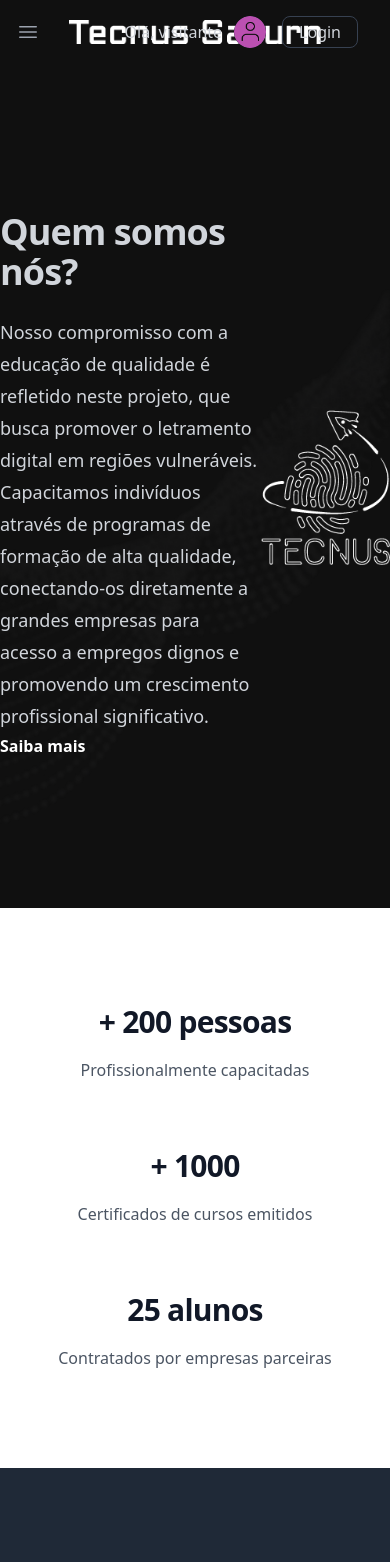
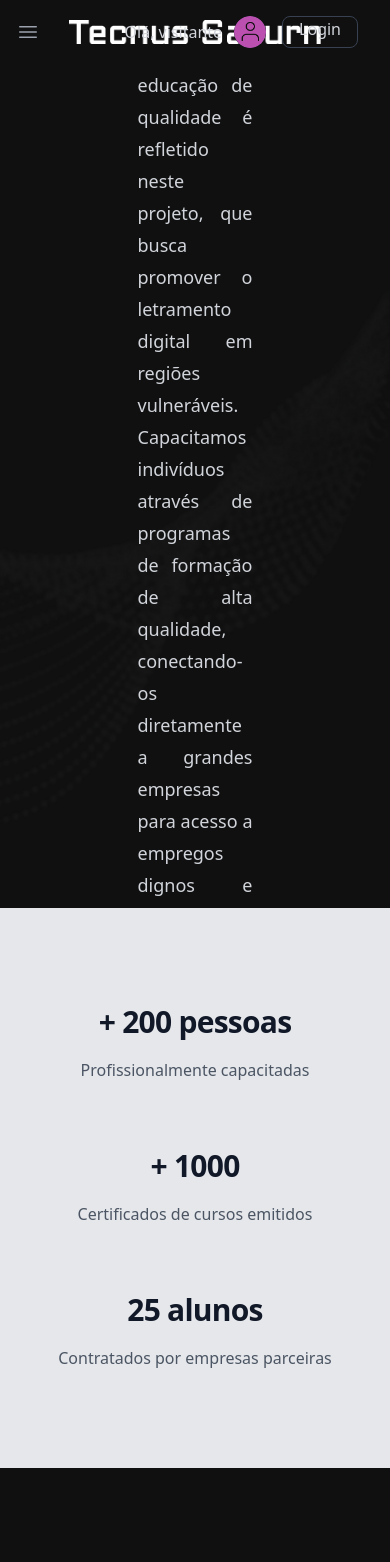
Before and after one commit to BrunoOno0410/site-aula, a React (Vite) app in the folder web/: page / in a window 390 px wide. Shown: the top 1562 px of the page. Built offline with nearby package versions, Linux system fonts and the light colour scheme; grey boxes are pictures that could not be loaded.

Commit message:
Login pages picture added

```diff
--- a/web/output.css
+++ b/web/output.css
@@ -642,6 +642,16 @@ video {
   margin-right: 1rem;
 }
 
+.mx-20 {
+  margin-left: 5rem;
+  margin-right: 5rem;
+}
+
+.mx-40 {
+  margin-left: 10rem;
+  margin-right: 10rem;
+}
+
 .ml-3 {
   margin-left: 0.75rem;
 }
@@ -672,6 +682,10 @@ video {
 
 .mt-5 {
   margin-top: 1.25rem;
+}
+
+.ml-10 {
+  margin-left: 2.5rem;
 }
 
 .block {
@@ -747,6 +761,18 @@ video {
   height: fit-content;
 }
 
+.h-32 {
+  height: 8rem;
+}
+
+.h-40 {
+  height: 10rem;
+}
+
+.h-48 {
+  height: 12rem;
+}
+
 .min-h-full {
   min-height: 100%;
 }
@@ -809,6 +835,14 @@ video {
 
 .basis-2\/3 {
   flex-basis: 66.666667%;
+}
+
+.basis-3\/5 {
+  flex-basis: 60%;
+}
+
+.basis-2\/5 {
+  flex-basis: 40%;
 }
 
 .origin-bottom-left {
@@ -865,6 +899,14 @@ video {
   flex-wrap: wrap;
 }
 
+.content-center {
+  align-content: center;
+}
+
+.items-start {
+  align-items: flex-start;
+}
+
 .items-center {
   align-items: center;
 }
@@ -875,6 +917,10 @@ video {
 
 .justify-between {
   justify-content: space-between;
+}
+
+.justify-items-center {
+  justify-items: center;
 }
 
 .gap-x-12 {
@@ -927,6 +973,14 @@ video {
   margin-bottom: calc(1.5rem * var(--tw-space-y-reverse));
 }
 
+.self-center {
+  align-self: center;
+}
+
+.justify-self-center {
+  justify-self: center;
+}
+
 .overflow-hidden {
   overflow: hidden;
 }
@@ -960,6 +1014,11 @@ video {
   border-color: rgb(55 65 81 / var(--tw-border-opacity));
 }
 
+.border-gray-300 {
+  --tw-border-opacity: 1;
+  border-color: rgb(209 213 219 / var(--tw-border-opacity));
+}
+
 .bg-gray-100 {
   --tw-bg-opacity: 1;
   background-color: rgb(243 244 246 / var(--tw-bg-opacity));
@@ -1008,6 +1067,21 @@ video {
 .bg-yellow-400 {
   --tw-bg-opacity: 1;
   background-color: rgb(250 204 21 / var(--tw-bg-opacity));
+}
+
+.bg-gray-300 {
+  --tw-bg-opacity: 1;
+  background-color: rgb(209 213 219 / var(--tw-bg-opacity));
+}
+
+.bg-gray-200 {
+  --tw-bg-opacity: 1;
+  background-color: rgb(229 231 235 / var(--tw-bg-opacity));
+}
+
+.bg-red-500 {
+  --tw-bg-opacity: 1;
+  background-color: rgb(239 68 68 / var(--tw-bg-opacity));
 }
 
 .bg-\[radial-gradient\(45rem_50rem_at_top\2c theme\(colors\.indigo\.100\)\2c black\)\] {
@@ -1116,6 +1190,14 @@ video {
   text-align: center;
 }
 
+.text-justify {
+  text-align: justify;
+}
+
+.align-middle {
+  vertical-align: middle;
+}
+
 .text-2xl {
   font-size: 1.5rem;
   line-height: 2rem;
@@ -1290,6 +1372,11 @@ video {
 .ring-indigo-50 {
   --tw-ring-opacity: 1;
   --tw-ring-color: rgb(238 242 255 / var(--tw-ring-opacity));
+}
+
+.ring-gray-900 {
+  --tw-ring-opacity: 1;
+  --tw-ring-color: rgb(17 24 39 / var(--tw-ring-opacity));
 }
 
 .ring-opacity-5 {
--- a/web/src/components/navbar.jsx
+++ b/web/src/components/navbar.jsx
@@ -1,4 +1,5 @@
 import React, { useEffect, useRef, useState } from "react";
+import { Link } from "react-router-dom";
 
 export const Navbar = () => {
   const [isLoggedIN, setIsLoggedIN] = useState(false);
@@ -136,9 +137,12 @@ export const Navbar = () => {
                 </button>
                 {/* Login button shown if user is not logged in */}
                 {!isLoggedIN && (
-                  <button className="btn-login text-gray-300 rounded-lg px-4 hover:bg-gray-700 mx-4 border border-gray-700">
+                  <Link
+                    to="/login"
+                    className="btn-login text-gray-300 rounded-lg px-4 hover:bg-gray-700 mx-4 border border-gray-700"
+                  >
                     Login
-                  </button>
+                  </Link>
                 )}
               </div>
 
--- a/web/src/pages/Home/Home.jsx
+++ b/web/src/pages/Home/Home.jsx
@@ -45,11 +45,11 @@ export const LandingPage = () => {
           </div> */}
           <div className="flex flex-col justify-center items-center h-full">
             <div className="flex">
-              <div className="basis-2/3">
-                <h2 className="text-4xl font-bold tracking-tight text-gray-300 sm:text-6xl">
+              <div className="basis-3/5 mx-40">
+                <h2 className="text-4xl font-bold tracking-tight text-gray-300 sm:text-6xl text-center">
                   Quem somos nós?
                 </h2>
-                <p className="mt-6 text-lg leading-8 text-gray-300">
+                <p className="mt-4 text-lg leading-8 text-gray-300 text-justify">
                   Nosso compromisso com a educação de qualidade é refletido
                   neste projeto, que busca promover o letramento digital em
                   regiões vulneráveis. Capacitamos indivíduos através de
@@ -58,18 +58,20 @@ export const LandingPage = () => {
                   promovendo um crescimento profissional significativo.
                 </p>
                 <div className="">
-                  <div className="gap-x-8 gap-y-6 text-base font-semibold leading-7 text-white">
-                    <button>Saiba mais</button>
+                  <div className="gap-x-8 gap-y-6 text-base font-semibold leading-7 text-gray-300 flex justify-center">
+                    <button className="mt-4 border border-gray-700 rounded-lg px-4 hover:bg-gray-700">
+                      Saiba mais
+                    </button>
                   </div>
                 </div>
               </div>
-              <div className="basis-1/3 flex flex-col items-center justify-center h-full">
-                <img src="..\src\assets\LOGOVETO.svg" className=" " />
+              <div className="basis-2/5 flex flex-col items-start justify-center h-full">
+                <img src="..\src\assets\LOGOVETO.svg" className="h-48 w-auto" />
               </div>
             </div>
           </div>
         </div>
-        <div className="bg-white py-24 sm:py-32">
+        <div className="bg-gray-200 py-24 sm:py-32">
           <div className="mx-auto max-w-7xl px-6 lg:px-8">
             <dl className="grid grid-cols-1 gap-x-8 gap-y-16 text-center lg:grid-cols-3">
               {stats.map((stat) => (
@@ -88,17 +90,12 @@ export const LandingPage = () => {
             </dl>
           </div>
         </div>
-        <section className="relative isolate overflow-hidden bg-gray-900 px-6 py-24 sm:py-32 lg:px-8">
+        <section className="relative isolate overflow-hidden bg-onix px-6 py-24 sm:py-32 lg:px-8">
           <div className="absolute inset-0 -z-10 bg-[radial-gradient(45rem_50rem_at_top,theme(colors.indigo.100),black)] opacity-20" />
-          <div className="absolute inset-y-0 right-1/2 -z-10 mr-16 w-[200%] origin-bottom-left skew-x-[-30deg] bg-gray-800 shadow-xl shadow-indigo-600/10 ring-1 ring-indigo-50 sm:mr-28 lg:mr-0 xl:mr-16 xl:origin-center" />
+          <div className="absolute inset-y-0 right-1/2 -z-10 mr-16 w-[200%] origin-bottom-left skew-x-[-30deg] bg-onix shadow-xl shadow-indigo-600/10 ring-1 ring-gray-900 sm:mr-28 lg:mr-0 xl:mr-16 xl:origin-center" />
           <div className="mx-auto max-w-2xl lg:max-w-4xl">
-            <img
-              className="mx-auto h-12"
-              src="https://tailwindui.com/img/logos/workcation-logo-indigo-600.svg"
-              alt=""
-            />
             <figure className="mt-10">
-              <blockquote className="text-center text-xl font-semibold leading-8 text-white sm:text-2xl sm:leading-9">
+              <blockquote className="text-center text-xl font-semibold leading-8 text-gray-300 sm:text-2xl sm:leading-9">
                 <p>
                   "Eu estava procurando uma maneira fácil de melhorar minhas
                   habilidades digitais quando encontrei o site de letramento
@@ -119,7 +116,9 @@ export const LandingPage = () => {
                   alt=""
                 />
                 <div className="mt-4 flex items-center justify-center space-x-3 text-base">
-                  <div className="font-semibold text-white">Judith Black</div>
+                  <div className="font-semibold text-gray-300">
+                    Judith Black
+                  </div>
                   <svg
                     viewBox="0 0 2 2"
                     width={3}
--- a/web/src/pages/Login/CreateAccount.jsx
+++ b/web/src/pages/Login/CreateAccount.jsx
@@ -6,7 +6,12 @@ export const CreateAccountPage = () => {
   return (
     <div>
       <Navbar />
-      <div className="h-full bg-onix">
+      <div className="relative isolate h-screen bg-onix">
+        <img
+          src="..\src\assets\fundologin.png"
+          alt="fundo login"
+          className="absolute inset-0 -z-10 h-full w-full object-cover object-right md:object-center"
+        />
         <div className="flex min-h-full flex-1 flex-col justify-center px-6 py-12 lg:px-8">
           <div className="sm:mx-auto sm:w-full sm:max-w-sm">
             <h2 className="mt-2 text-center text-2xl font-bold leading-9 tracking-tight text-white">
--- a/web/src/pages/Login/ForgotPassword.jsx
+++ b/web/src/pages/Login/ForgotPassword.jsx
@@ -6,7 +6,12 @@ export const ForgotPasswordPage = () => {
   return (
     <div>
       <Navbar />
-      <div className="h-screen bg-onix">
+      <div className="relative isolate h-screen bg-onix">
+        <img
+          src="..\src\assets\fundologin.png"
+          alt="fundo login"
+          className="absolute inset-0 -z-10 h-full w-full object-cover object-right md:object-center"
+        />
         <div className="flex flex-1 flex-col justify-center px-6 py-12 lg:px-8">
           <div className="sm:mx-auto sm:max-w-sm">
             <h2 className="mt-4 text-center text-2xl font-bold leading-9 tracking-tight text-white">
--- a/web/src/pages/Login/Login.jsx
+++ b/web/src/pages/Login/Login.jsx
@@ -6,14 +6,18 @@ export const LoginPage = () => {
   return (
     <div>
       <Navbar />
-      <div className="h-full bg-onix">
+      <div className="relative isolate h-screen bg-onix">
+        <img
+          src="..\src\assets\fundologin.png"
+          alt="fundo login"
+          className="absolute inset-0 -z-10 h-full w-full object-cover object-right md:object-center"
+        />
         <div className="flex min-h-full h-full flex-1 flex-col justify-center px-6 py-12 lg:px-8">
           <div className="sm:mx-auto sm:w-full sm:max-w-sm">
             <h2 className="mt-4 text-center text-2xl font-bold leading-9 tracking-tight text-gray-300">
               Entre na sua conta
             </h2>
           </div>
-
           <div className="mt-4 sm:mx-auto sm:w-full sm:max-w-sm">
             <form className="space-y-6" action="#" method="POST">
               <div>
@@ -61,7 +65,7 @@ export const LoginPage = () => {
                     autoComplete="current-password"
                     required
                     placeholder="Digite sua senha"
-                    className="block pl-2 pr-2 w-full rounded-md border-0 py-1.5 text-white shadow-sm ring-1 ring-inset ring-gray-700 bg-gray-800 placeholder:text-gray-400 focus:ring-2 focus:ring-inset focus:ring-indigo-600 sm:text-sm sm:leading-6"
+                    className="block pl-2 pr-2 w-full rounded-md border-0 py-1.5 text-gray-300 shadow-sm ring-1 ring-inset ring-gray-700 bg-gray-800 placeholder:text-gray-400 focus:ring-2 focus:ring-inset focus:ring-indigo-600 sm:text-sm sm:leading-6"
                   />
                 </div>
               </div>
```
Also changed, not shown: web/src/assets/fundologin.png (added).
